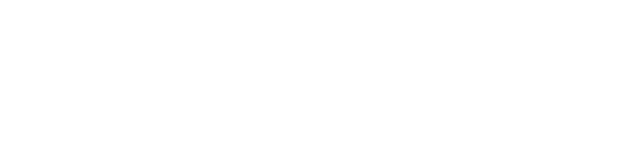
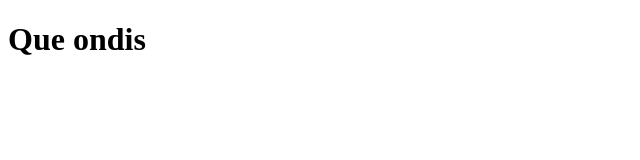
Before and after one commit to joosue72/repo1, a plain HTML site: page index.html in a window 1280 px wide. Shown: the whole page, without its empty margins (0-640 px from the left). Drawn offline with Linux system fonts and the light colour scheme.

Commit message:
se agrego algo

```diff
--- a/index.html
+++ b/index.html
@@ -6,6 +6,6 @@
     <title>Document</title>
 </head>
 <body>
-
+    <h1>Que ondis</h1>
 </body>
 </html>
```
